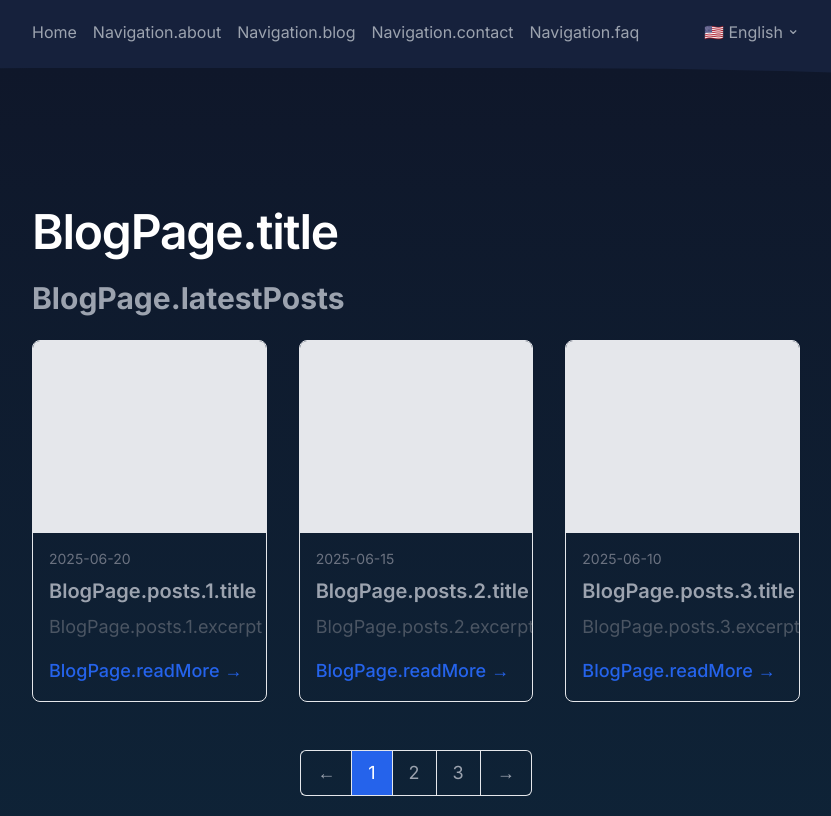
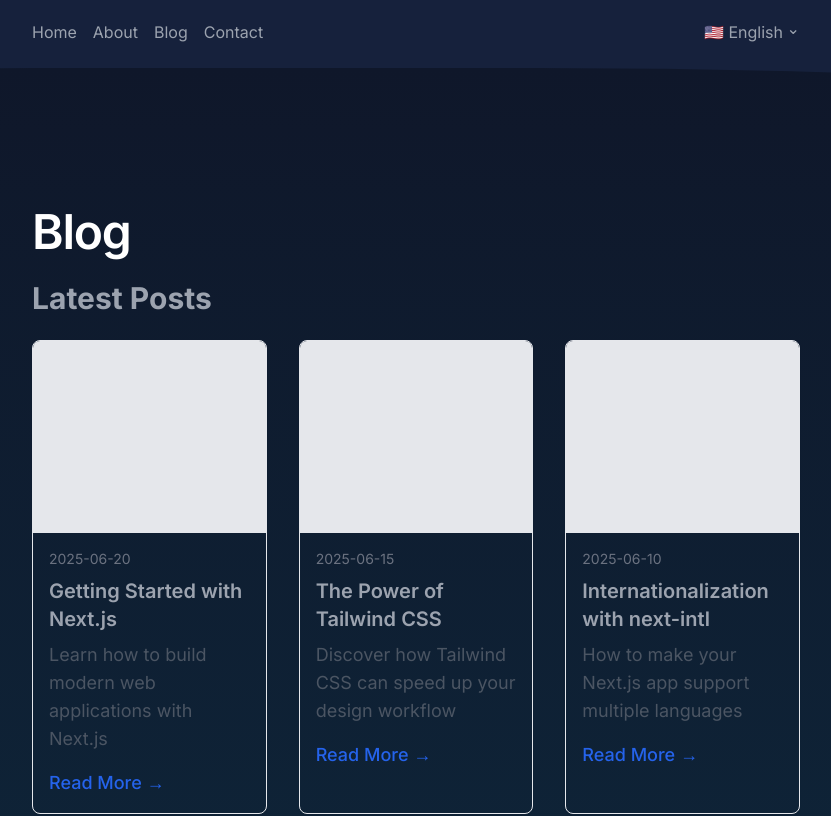
Before and after one commit to sunsq1991/mooc-nextjs-template, a Next.js app: page /en/blog in a window 1280 px wide. Shown: the top 816 px of the page, without its empty margins (224-1055 px from the left). Built offline with nearby package versions, Linux system fonts and the light colour scheme.

Commit message:
fix translations

```diff
--- a/messages/en.json
+++ b/messages/en.json
@@ -12,14 +12,17 @@
   },
   "LocaleSwitcher": {
     "label": "Change language",
-    "locale": "{locale, select, de {🇩🇪 Deutsch} en {🇺🇸 English} other {Unknown}}"
+    "locale": "{locale, select, de {\ud83c\udde9\ud83c\uddea Deutsch} en {\ud83c\uddfa\ud83c\uddf8 English} other {Unknown}}"
   },
   "Manifest": {
     "name": "next-intl example"
   },
   "Navigation": {
     "home": "Home",
-    "pathnames": "Pathnames"
+    "pathnames": "Pathnames",
+    "about": "About",
+    "blog": "Blog",
+    "contact": "Contact"
   },
   "NotFoundPage": {
     "description": "Please double-check the browser address bar or use the navigation to go to a known page.",
@@ -42,5 +45,71 @@
   "PathnamesPage": {
     "description": "<p>The pathnames are internationalized too.</p><p>If you're using the default language English, you'll see <code>/en/pathnames</code> in the browser address bar on this page.</p><p>If you change the locale to German, the URL is localized accordingly (<code>/de/pfadnamen</code>).</p>",
     "title": "Pathnames"
+  },
+  "AboutPage": {
+    "title": "About Us",
+    "ourStory": {
+      "title": "Our Story",
+      "description": "Founded in 2023, we have been dedicated to providing innovative solutions. Our journey began with a simple idea: to make technology accessible to everyone, and has since evolved into a comprehensive platform for learning and growth."
+    },
+    "mission": {
+      "title": "Our Mission",
+      "description": "We strive to empower individuals and organizations through technology education. Our team is committed to delivering excellence in everything we do."
+    },
+    "team": {
+      "title": "Our Team",
+      "member1": {
+        "name": "John Doe",
+        "role": "CEO & Founder"
+      }
+    }
+  },
+  "BlogPage": {
+    "title": "Blog",
+    "latestPosts": "Latest Posts",
+    "readMore": "Read More",
+    "posts": {
+      "1": {
+        "title": "Getting Started with Next.js",
+        "excerpt": "Learn how to build modern web applications with Next.js"
+      },
+      "2": {
+        "title": "The Power of Tailwind CSS",
+        "excerpt": "Discover how Tailwind CSS can speed up your design workflow"
+      },
+      "3": {
+        "title": "Internationalization with next-intl",
+        "excerpt": "How to make your Next.js app support multiple languages"
+      }
+    }
+  },
+  "ContactPage": {
+    "title": "Contact Us",
+    "getInTouch": "Get in Touch",
+    "contactIntro": "Have questions or want to learn more? Fill out the form below and our team will get back to you as soon as possible.",
+    "form": {
+      "name": "Name",
+      "namePlaceholder": "Your name",
+      "email": "Email",
+      "emailPlaceholder": "your.email@example.com",
+      "message": "Message",
+      "messagePlaceholder": "How can we help you?",
+      "submit": "Send Message"
+    },
+    "contactInfo": {
+      "title": "Contact Information",
+      "address": {
+        "title": "Address",
+        "value": "123 Main Street, City, Country"
+      },
+      "email": {
+        "title": "Email",
+        "value": "contact@example.com"
+      },
+      "phone": {
+        "title": "Phone",
+        "value": "+1 (555) 123-4567"
+      }
+    }
   }
 }
--- a/src/app/[locale]/faq/page.tsx
+++ /dev/null
@@ -1,87 +0,0 @@
-import {Locale, useTranslations} from 'next-intl';
-import {setRequestLocale} from 'next-intl/server';
-import {use} from 'react';
-import PageLayout from '@/components/PageLayout';
-
-type Props = {
-  params: Promise<{locale: Locale}>;
-};
-
-export default function FAQPage({params}: Props) {
-  const {locale} = use(params);
-
-  // Enable static rendering
-  setRequestLocale(locale);
-
-  const t = useTranslations('FAQPage');
-
-  // Mock FAQ data
-  const faqItems = [
-    {
-      id: 1,
-      question: t('faqs.1.question') || 'How do I get started with your service?',
-      answer: t('faqs.1.answer') || 'Getting started is easy! Simply sign up for an account on our website, choose your preferred plan, and follow our step-by-step onboarding process.'
-    },
-    {
-      id: 2,
-      question: t('faqs.2.question') || 'What payment methods do you accept?',
-      answer: t('faqs.2.answer') || 'We accept major credit cards (Visa, MasterCard, American Express), PayPal, and bank transfers for business accounts.'
-    },
-    {
-      id: 3,
-      question: t('faqs.3.question') || 'Can I cancel my subscription at any time?',
-      answer: t('faqs.3.answer') || 'Yes, you can cancel your subscription at any time. There are no long-term contracts or cancellation fees. Your subscription will remain active until the end of your current billing period.'
-    },
-    {
-      id: 4,
-      question: t('faqs.4.question') || 'Is there a free trial available?',
-      answer: t('faqs.4.answer') || 'Yes! We offer a 14-day free trial on all our plans so you can test our services before committing to a paid subscription.'
-    },
-    {
-      id: 5,
-      question: t('faqs.5.question') || 'How can I contact customer support?',
-      answer: t('faqs.5.answer') || 'Our customer support team is available 24/7. You can reach us through our contact form, email at support@example.com, or by phone at +1 (555) 123-4567.'
-    },
-    {
-      id: 6,
-      question: t('faqs.6.question') || 'Do you offer discounts for non-profits or educational institutions?',
-      answer: t('faqs.6.answer') || 'Yes, we offer special pricing for non-profit organizations, educational institutions, and students. Please contact our sales team for more information.'
-    },
-  ];
-
-  return (
-    <PageLayout title={t('title') || 'Frequently Asked Questions'}>
-      <div className="max-w-3xl mx-auto">
-        <h1 className="text-3xl font-bold mb-8 text-center">{t('faqTitle') || 'Frequently Asked Questions'}</h1>
-
-        <p className="text-center mb-12">
-          {t('faqIntro') || 'Find answers to the most common questions about our products and services. If you can't find what you're looking for, please contact our support team.'}
-        </p>
-
-        <div className="space-y-6">
-          {faqItems.map((item) => (
-            <div key={item.id} className="border rounded-lg p-6">
-              <h3 className="text-xl font-semibold mb-3">{item.question}</h3>
-              <p className="text-gray-600">{item.answer}</p>
-            </div>
-          ))}
-        </div>
-
-        <div className="mt-12 p-6 bg-gray-50 rounded-lg text-center">
-          <h2 className="text-xl font-semibold mb-3">
-            {t('stillHaveQuestions') || 'Still Have Questions?'}
-          </h2>
-          <p className="mb-4">
-            {t('contactSupportText') || 'Our support team is here to help with any questions you might have.'}
-          </p>
-          <a
-            href={`/${locale}/contact`}
-            className="inline-block bg-blue-600 text-white px-6 py-2 rounded-md hover:bg-blue-700 transition"
-          >
-            {t('contactSupport') || 'Contact Support'}
-          </a>
-        </div>
-      </div>
-    </PageLayout>
-  );
-}
--- a/src/app/sitemap.ts
+++ b/src/app/sitemap.ts
@@ -5,7 +5,7 @@ import {routing} from '@/i18n/routing';
 import {getPathname} from '@/i18n/navigation';
 
 export default function sitemap(): MetadataRoute.Sitemap {
-  return [...getEntries('/'), ...getEntries('/pathnames')];
+  return [...getEntries('/'), ...getEntries('/about'), ...getEntries('/blog'), ...getEntries('/contact')];
 }
 
 type Href = Parameters<typeof getPathname>[0]['href'];
--- a/src/components/Navigation.tsx
+++ b/src/components/Navigation.tsx
@@ -13,7 +13,6 @@ export default function Navigation() {
           <NavigationLink href="/about">{t('about')}</NavigationLink>
           <NavigationLink href="/blog">{t('blog')}</NavigationLink>
           <NavigationLink href="/contact">{t('contact')}</NavigationLink>
-          <NavigationLink href="/faq">{t('faq')}</NavigationLink>
         </div>
         <LocaleSwitcher />
       </nav>
--- a/src/i18n/routing.ts
+++ b/src/i18n/routing.ts
@@ -6,7 +6,6 @@ export const routing = defineRouting({
   pathnames: {
     '/': '/',
     '/about': '/about',
-    '/faq': '/faq',
     '/blog': '/blog',
     '/contact': '/contact'
   }
```
